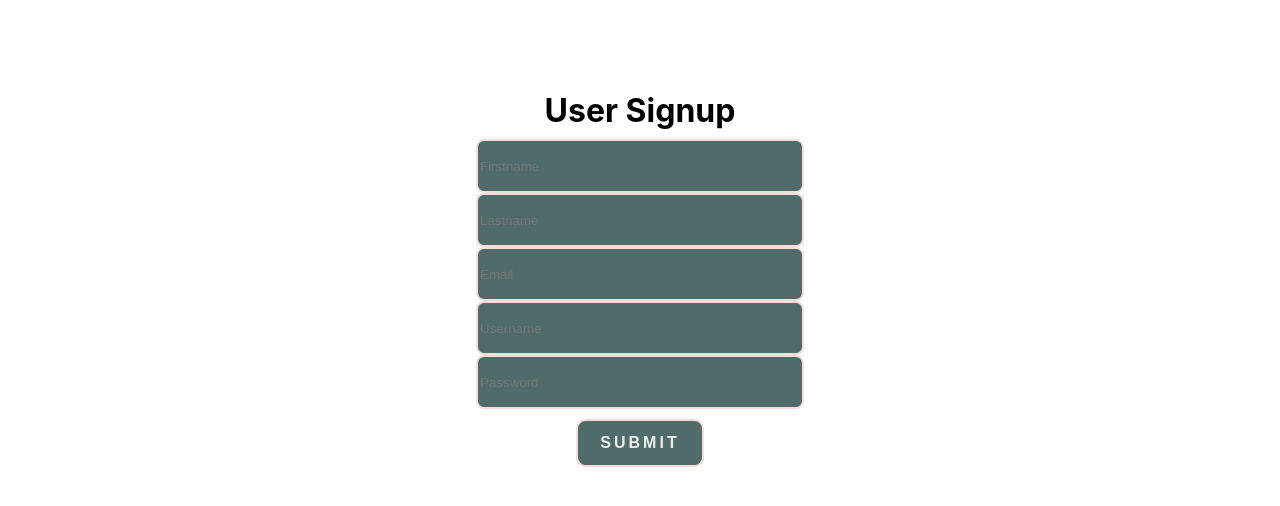
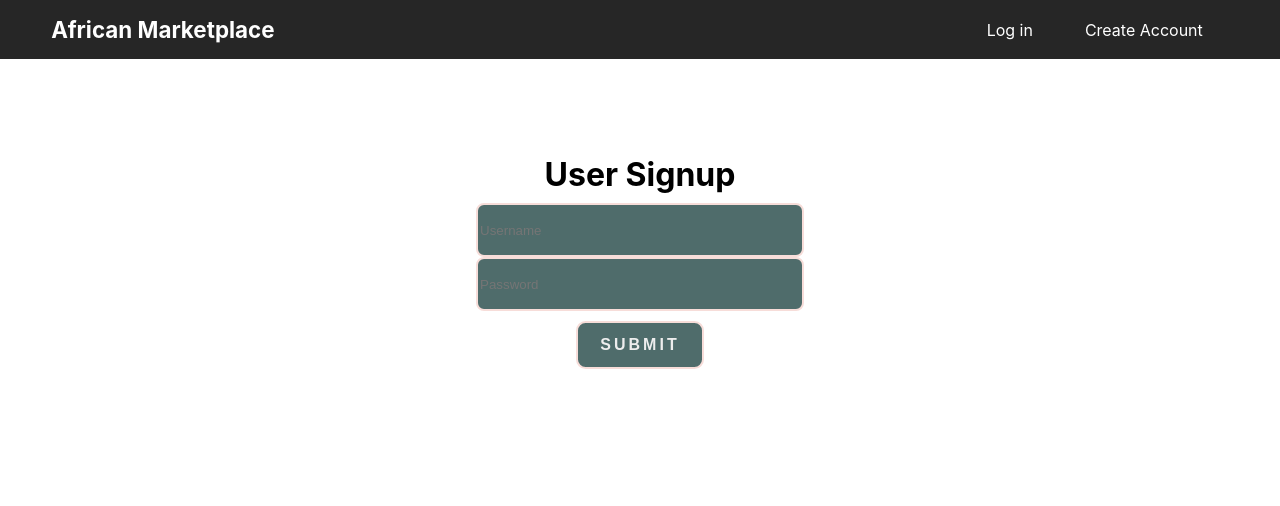
Before and after one commit to bw-african-marketplace-01/front-end, a React (Create React App) app: page /signup in a window 1280 px wide. Shown: the top 506 px of the page. Built offline with nearby package versions, Linux system fonts and the light colour scheme.

Commit message:
Adding register and fixing signin

```diff
--- a/src/App.js
+++ b/src/App.js
@@ -1,22 +1,28 @@
 import React from "react";
-import Signin from "./components/Signin"
-import Signup from "./components/Signup"
-import Dashboard from './components/Dashboard'
-import { BrowserRouter as Router, Switch, Route, Redirect } from "react-router-dom";
-import PrivateRoute from './components/PrivateRoute'
+import Header from "./components/Header";
+import Signin from "./components/Signin";
+import Signup from "./components/Signup";
+import Dashboard from "./components/Dashboard";
+import {
+  BrowserRouter as Router,
+  Switch,
+  Route,
+  Redirect,
+} from "react-router-dom";
+import PrivateRoute from "./components/PrivateRoute";
 import "./App.css";
 
 function App() {
   return (
     <Router>
       <div className="App">
+        <Header />
         <Switch>
-          <PrivateRoute exact path="/dashboard" component={Dashboard}/>
+          <PrivateRoute exact path="/dashboard" component={Dashboard} />
           <Route path="/signup" component={Signup} />
-          <Route path="/login" component={Signin}/>
-
+          <Route path="/login" component={Signin} />
           <Route path="/">
-            <Redirect to="/login"/>
+            <Redirect to="/login" />
           </Route>
         </Switch>
       </div>
--- a/src/actions/authActions.js
+++ b/src/actions/authActions.js
@@ -4,6 +4,7 @@ export const login = (credentials) => {
     return (dispatch) => {
         axiosWithAuth().post('/users/login', credentials)
         .then(res => {
+            localStorage.setItem('token', res.data.token)
             dispatch({type: LOGIN_SUCCESS, payload:res.data.token});
         })
         .catch(err => {
@@ -16,7 +17,7 @@ export const register = (credentials) => {
     return (dispatch) => {
         axiosWithAuth().post('/users/register', credentials)
         .then(res => {
-            dispatch({type: REGISTER_SUCCESS, payload:res.data.token});
+            dispatch({type: REGISTER_SUCCESS, payload:res.data});
         })
         .catch(err => {
             dispatch({type: REGISTER_FAIL, payload:err})
--- /dev/null
+++ b/src/components/Header.js
@@ -0,0 +1,73 @@
+import React from "react";
+import styled from "styled-components";
+import { Link, withRouter } from "react-router-dom";
+
+function Header() {
+  const LogOut = styled.div`
+    color: ${(props) => props.theme.white};
+    border-radius: 20rem;
+    text-decoration: none;
+    padding: 0 10px;
+    color: white;
+  `;
+
+  const Header = styled.div`
+    display: flex;
+    justify-content: space-between;
+    align-items: center;
+    padding: 1vh 4vw;
+    background-color: #262626;
+    color: white;
+    margin-bottom: 5px;
+    h1 {
+      margin: 0;
+      font-size: 1.4rem;
+      padding: 1vh 0;
+    }
+  `;
+
+  const LoggedLink = styled.div`
+    text-decoration: none;
+    padding-left: 1rem;
+    padding-right: 1rem;
+    padding-top: 0.25rem;
+    padding-bottom: 0.25rem;
+    border-radius: 20rem;
+  `;
+
+  const Links = styled.div`
+    display: flex;
+    a {
+      text-decoration: none;
+      padding: 0 10px;
+      color: white;
+    }
+  `;
+
+  const logout = () => {
+    localStorage.removeItem("token");
+    window.location.href = "/login";
+  };
+
+  return (
+    <Header>
+      <h1>African Marketplace</h1>
+      {localStorage.getItem("token") ? (
+        <Link onClick={logout} to="/home">
+          <LogOut>Log Out</LogOut>
+        </Link>
+      ) : (
+        <Links>
+          <Link to="/login">
+            <LoggedLink>Log in</LoggedLink>
+          </Link>
+          <Link to="/signup">
+            <LoggedLink>Create Account</LoggedLink>
+          </Link>
+        </Links>
+      )}
+    </Header>
+  );
+}
+
+export default withRouter(Header);
--- a/src/components/PrivateRoute.js
+++ b/src/components/PrivateRoute.js
@@ -3,7 +3,6 @@ import { Route, Redirect } from 'react-router-dom';
 
 const PrivateRoute = ({component:Component, ...rest})=> {
     return <Route {...rest} render={(props)=> {
-        console.log(props)
         if (localStorage.getItem("token")) {
             return <Component {...props}/>
         } else {
--- a/src/components/Signin.js
+++ b/src/components/Signin.js
@@ -59,6 +59,9 @@ const SubmitButtonDiv = styled.div`
 function Signin(props) {
 
   const history = useHistory();
+  const token = localStorage.getItem('token');
+
+  if(token) history.push('/dashboard');
 
   const [credentials, setCredentials] = useState({
     username: "",
@@ -77,8 +80,6 @@ function Signin(props) {
   const handleSubmit = (e) => {
     e.preventDefault();
     props.login(credentials);
-    localStorage.setItem('token', props.token)
-    history.push('/dashboard')
   };
 
   return (
@@ -115,6 +116,7 @@ const connectStateToProps = (state) => {
   state = state.authReducer
   return {
     token: state.token,
+    isLoggedIn: state.isLoggedIn,
     error: state.error
   }
 }
--- a/src/components/Signup.js
+++ b/src/components/Signup.js
@@ -1,5 +1,8 @@
-import React from 'react'
-import styled from 'styled-components';
+import React, { useState } from "react";
+import styled from "styled-components";
+import { connect } from "react-redux";
+import { register } from "../actions/authActions";
+import { useHistory } from 'react-router-dom'
 
 const FormContainer = styled.div`
   display: flex;
@@ -12,7 +15,7 @@ const H2 = styled.h2`
   margin-bottom: 3%;
   font-size: 2rem;
   text-align: center;
-`
+`;
 const UserInput = styled.div`
   display: flex;
   flex-flow: column wrap;
@@ -31,7 +34,7 @@ const UserInput = styled.div`
     color: #ededed;
     font-size: 1rem;
   }
-`
+`;
 const SubmitButtonDiv = styled.div`
   display: flex;
   flex-flow: column wrap;
@@ -51,51 +54,74 @@ const SubmitButtonDiv = styled.div`
     height: 3rem;
     width: 8rem;
   }
-`
+`;
 
-export default function Signup() {
+function Signup(props) {
+
+  const history = useHistory();
+  const token = localStorage.getItem('token');
+
+  if(token) history.push('/dashboard');
+
+  const [credentials, setCredentials] = useState({
+    username: "",
+    password: "",
+  });
+
+  const handleChange = (e) => {
+    const { name, value } = e.target;
+    let userAccount = {
+      ...credentials,
+      [name]: value,
+    };
+    setCredentials(userAccount);
+  };
+
+  const handleSubmit = (e) => {
+    e.preventDefault();
+    props.register(credentials);
+    history.push("/login");
+  };
+
   return (
     <FormContainer>
-    <form>
+      <form onSubmit={handleSubmit}>
         <H2>User Signup</H2>
-            <UserInput>
+        {/* <UserInput>
           <input
-                        name='firstname'
-                        id='firstname'
-                        type='text'
-                        placeholder='Firstname'
+            name="firstname"
+            id="firstname"
+            type="text"
+            placeholder="Firstname"
           />
         </UserInput>
         <UserInput>
           <input
-                        name='lastname'
-                        id='lastname'
-                        type='text'
-                        placeholder='Lastname'
+            name="lastname"
+            id="lastname"
+            type="text"
+            placeholder="Lastname"
+          />
+        </UserInput> */}
+        {/* <UserInput>
+          <input name="email" id="email" type="text" placeholder="Email" />
+        </UserInput> */}
+        <UserInput>
+          <input
+            name="username"
+            id="username"
+            type="text"
+            placeholder="Username"
+            onChange={handleChange}
           />
         </UserInput>
         <UserInput>
           <input
-                        name='email'
-                        id='email'
-                        type='text'
-                        placeholder='Email'
-                    />
-            </UserInput>
-            <UserInput>
-                    <input
-                        name='username'
-                        id='username'
-                        type='text'
-                        placeholder='Username'
-                    />
-            </UserInput>
-            <UserInput>
-                    <input
-                        name='password'
-                        id='password'
-                        type='text'
-                        placeholder='Password'
+            name="password"
+            id="password"
+            type="text"
+            placeholder="Password"
+            onChange={handleChange}
           />
         </UserInput>
         <SubmitButtonDiv>
@@ -103,5 +129,14 @@ export default function Signup() {
         </SubmitButtonDiv>
       </form>
     </FormContainer>
-)
+  );
 }
+
+const connectStateToProps = (state) => {
+    state = state.authReducer;
+    return{
+        isRegistered: state.isRegistered
+    }
+}
+
+export default connect(connectStateToProps, { register })(Signup);
--- a/src/reducers/authReducer.js
+++ b/src/reducers/authReducer.js
@@ -1,8 +1,10 @@
-import { LOGIN_SUCCESS, LOGIN_FAIL } from '../actions/authActions'
+import { LOGIN_SUCCESS, LOGIN_FAIL, REGISTER_SUCCESS, REGISTER_FAIL } from '../actions/authActions'
 
 const initialState = {
     token:'',
     error:'',
+    isRegistered:false,
+    isLoggedIn:false
   }
 
   export const reducer = (state = initialState, action) => {
@@ -10,12 +12,24 @@ const initialState = {
     case LOGIN_SUCCESS :
         return({
             ...initialState,
-            token: action.payload
+            token: action.payload,
+            isLoggedIn:true
         })
     case LOGIN_FAIL :
         return({
             ...initialState,
-            error: action.payload
+            error: action.payload,
+            isLoggedIn:false
+        })
+    case REGISTER_SUCCESS :
+        return({
+        ...initialState,
+        isRegistered:true
+    })
+    case REGISTER_FAIL:
+        return({
+            ...initialState,
+            isRegistered:false
         })
       default:
         return state;
```
Lines whose indentation alone changed are shown as unchanged.
